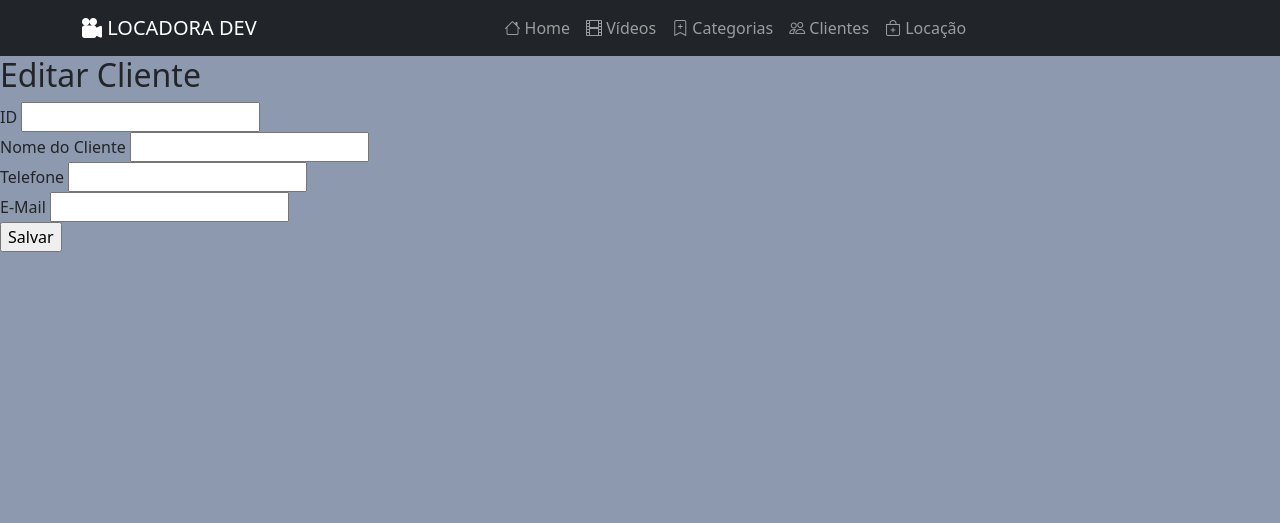
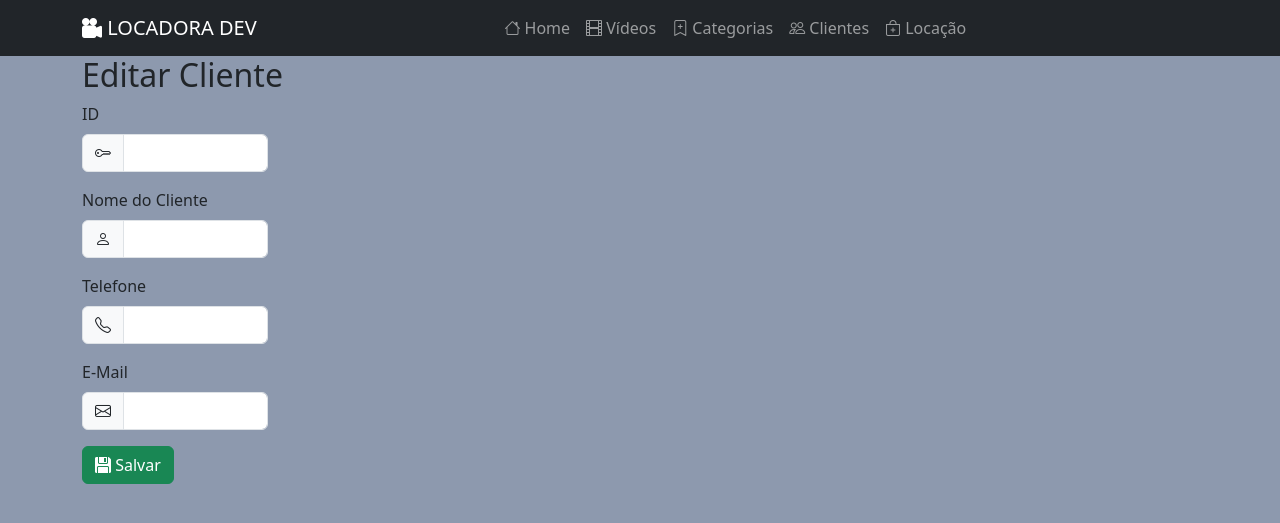
Before and after one commit to LuizaBrianes/locadora2, a PHP site: page /index.php?menu=editar-clientes in a window 1280 px wide. Shown: the top 523 px of the page. Run offline with PHP 8.4, Linux system fonts and the light colour scheme; data that the repository does not hold is empty.

Commit message:
atividade finalizada

```diff
--- a/cad-categorias.php
+++ b/cad-categorias.php
@@ -1,5 +1,5 @@
 <div class="container">
-<h2 class="bi bi-bookmark-plus"><i class="bi bi-plus"></i> Cadastro de categorias</h2>
+<h2 class="bi bi-bookmark-plus">Cadastro de categorias</h2>
 
 <form action="index.php?menu=inserir-categorias" method="post">
     <div class="mb-3 col-6">
@@ -13,7 +13,7 @@
     </div>
 
     <div class="mb-3">
-         <input class="btn btn-success bi bi-floppy-fill" type="submit" value="Salvar">
+         <button class="btn btn-success bi bi-floppy-fill" type="submit"> Salvar</button>
     </div>
 </form>
 </div>
--- a/editar-categorias.php
+++ b/editar-categorias.php
@@ -29,7 +29,7 @@ $dados = mysqli_fetch_assoc($rs);
     </div>
 
     <div class="mb-3">
-         <input class="btn btn-success bi bi-floppy-fill" type="submit" value="Salvar">
+         <button class="btn btn-success bi bi-floppy-fill" type="submit"> Salvar</button>
     </div>
 </form>
 </div>
--- a/editar-clientes.php
+++ b/editar-clientes.php
@@ -5,29 +5,51 @@ $rs = mysqli_query($conexao, $sql) or die("Erro ao realizar a consulta. Erro: "
 $dados = mysqli_fetch_assoc($rs);
 ?>
 
+<div class="container">
 <h2>Editar Cliente</h2>
 
 <form action="index.php?menu=atualizar-clientes" method="post">
-    <div>
-        <label for="idCliente">ID</label>
-        <input type="text" name="idCliente" id="idCliente" value="<?=$dados["idCliente"]?>" readonly>
+    <div class="mb-3 col-12 col-sm-2">
+        <label class="form-label" for="idCliente">ID</label>
+        <div class="input-group">
+            <div class="input-group-text">
+            <i class="bi bi-key"></i>
+            </div>
+        <input class="form-control" type="text" name="idCliente" id="idCliente" value="<?=$dados["idCliente"]?>" readonly>
+        </div>
     </div>
-    <div>
-        <label for="nomeCliente">Nome do Cliente</label>
-        <input type="text" name="nomeCliente" id="nomeCliente" value="<?=$dados["nomeCliente"]?>">
+    <div class="mb-3 col-12 col-sm-2">
+        <label class="form-label" for="nomeCliente">Nome do Cliente</label>
+        <div class="input-group">
+            <div class="input-group-text">
+            <i class="bi bi-person"></i>
+            </div>
+        <input class="form-control" type="text" name="nomeCliente" id="nomeCliente" value="<?=$dados["nomeCliente"]?>">
+        </div>
     </div>
 
-    <div>
-        <label for="telefoneCliente">Telefone</label>
-        <input type="text" name="telefoneCliente" id="telefoneCliente" value="<?=$dados["telefoneCliente"]?>">
+    <div class="mb-3 col-12 col-sm-2">
+        <label class="form-label" for="telefoneCliente">Telefone</label>
+        <div class="input-group">
+            <div class="input-group-text">
+            <i class="bi bi-telephone"></i>
+            </div>
+        <input class="form-control" type="text" name="telefoneCliente" id="telefoneCliente" value="<?=$dados["telefoneCliente"]?>">
+        </div>
     </div>
 
-    <div>
-        <label for="emailCliente">E-Mail</label>
-        <input type="email" name="emailCliente" id="emailCliente" value="<?=$dados["emailCliente"]?>">
+    <div class="mb-3 col-12 col-sm-2">
+        <label class="form-label" for="emailCliente">E-Mail</label>
+        <div class="input-group">
+            <div class="input-group-text">
+            <i class="bi bi-envelope"></i>
+            </div>
+        <input class="form-control" type="email" name="emailCliente" id="emailCliente" value="<?=$dados["emailCliente"]?>">
+        </div>
     </div>
 
-    <div>
-         <input type="submit" value="Salvar">
+    <div class="mb-3">
+         <button class="btn btn-success bi bi-floppy-fill" type="submit"> Salvar</button>
     </div>
 </form>
+</div>
--- a/excluir-categorias.php
+++ b/excluir-categorias.php
@@ -23,12 +23,8 @@
                     class="btn btn-danger m-4">Sim</a>
                 <a href="index.php?menu=excluir-categorias&idCategoria=<?= $idCategoria ?>&resposta=nao"
                     class="btn btn-secondary m-4">Não</a>
-
             </div>
             <?php
     }
-
-
     ?>
-
     </div>
--- a/inserir-categorias.php
+++ b/inserir-categorias.php
@@ -1,5 +1,5 @@
 <div class="container">
-<h2 class="bi bi-bookmark-plus"><i class="bi bi-plus"></i> Inserir Categoria</h2>
+<h2 class="bi bi-bookmark-plus"> Inserir Categoria</h2>
 <?php
 $nomeCategoria = $_POST["nomeCategoria"];
 
```
Also changed, not shown: atualizar-clientes.php (+18 -7 lines), cad-clientes.php (+24 -12 lines), excluir-clientes.php (+28 -7 lines), inserir-clientes.php (+15 -3 lines), atualizar-categorias.php (line endings or trailing spaces).
